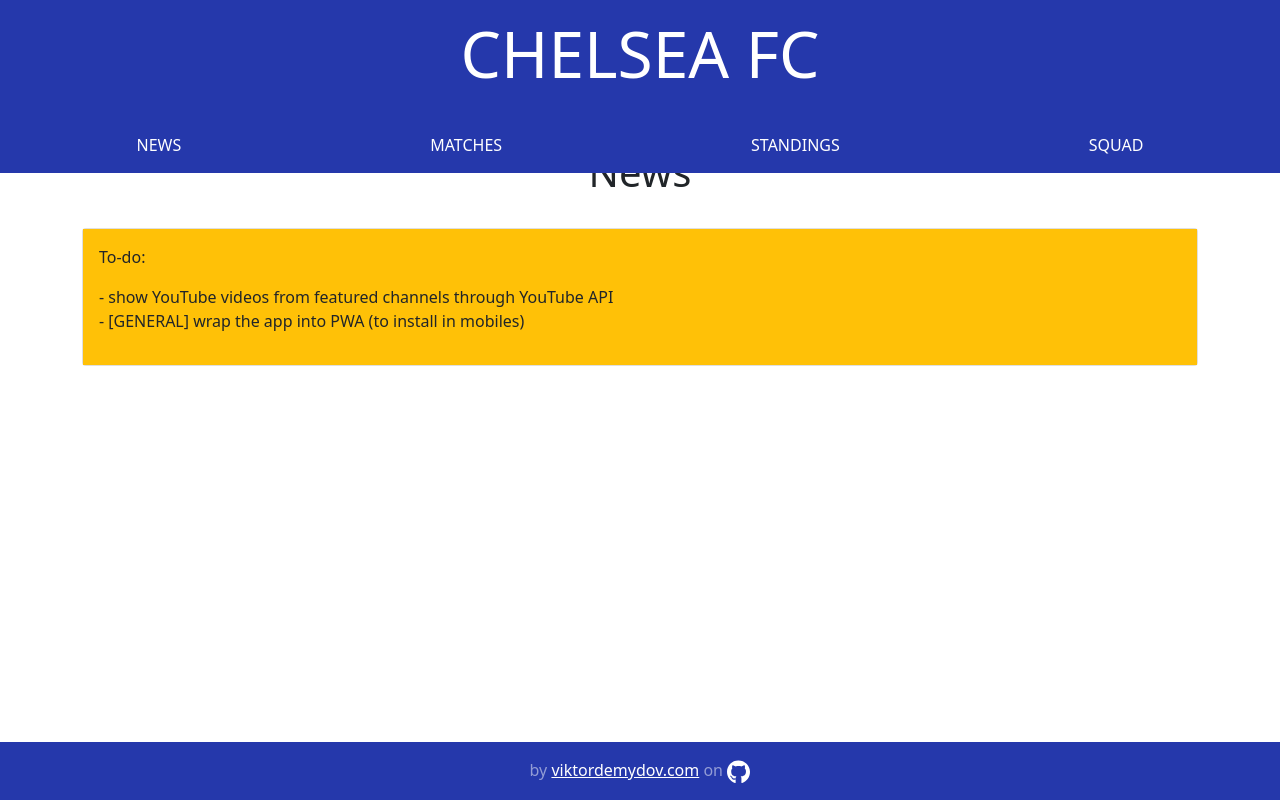
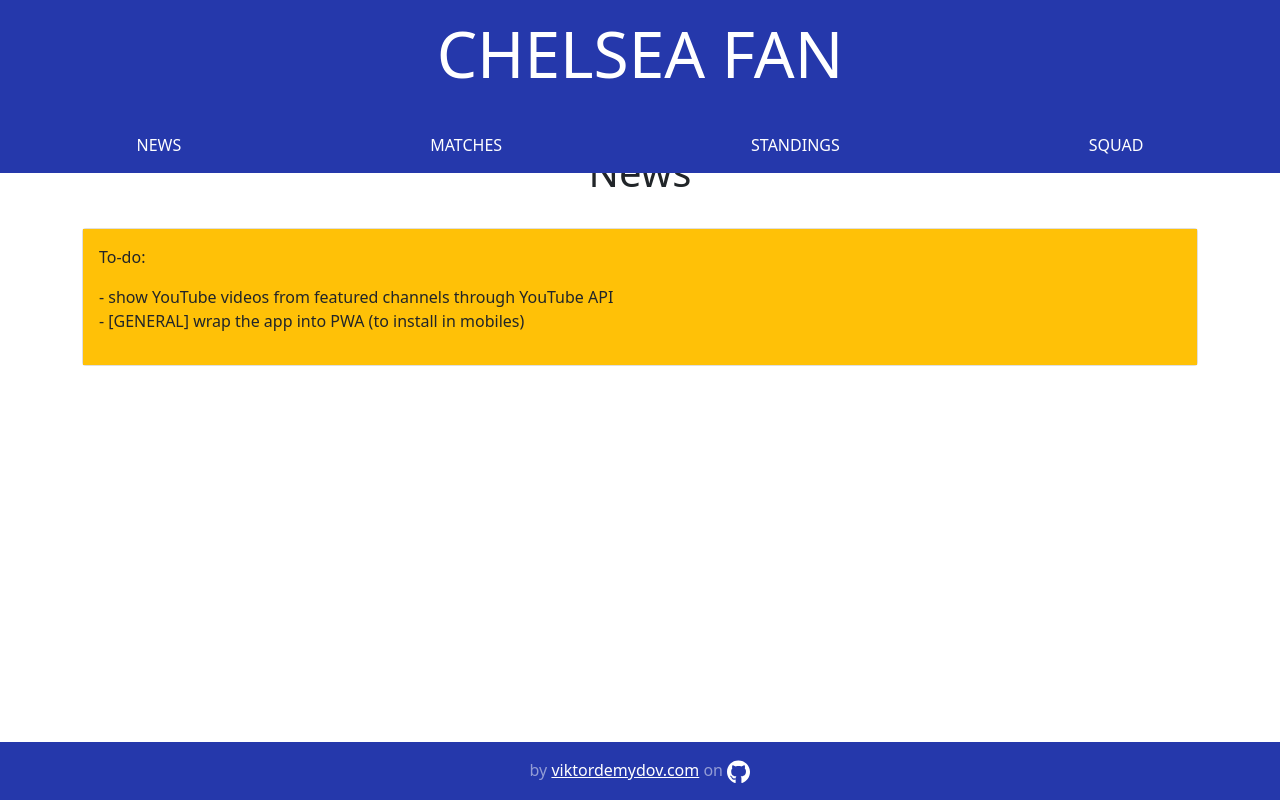
Before and after one commit to VicD129/chelsea-react-app, a React (Create React App) app: page / in a window 1280 px wide. Built offline with nearby package versions, Linux system fonts and the light colour scheme.

Commit message:
CHELSEA FAN title

```diff
--- a/public/index.html
+++ b/public/index.html
@@ -24,7 +24,7 @@
       work correctly both with client-side routing and a non-root public URL.
       Learn how to configure a non-root public URL by running `npm run build`.
     -->
-    <title>Chelsea React App</title>
+    <title>CHELSEA FAN</title>
   </head>
   <body>
     <noscript>You need to enable JavaScript to run this app.</noscript>
--- a/src/Components/Header.js
+++ b/src/Components/Header.js
@@ -5,7 +5,7 @@
   return (
     <React.Fragment>
       <header className="fixed-top bg-brand-color text-white text-center">
-        <h1 className="display-3 font-weight-bold py-3">CHELSEA FC</h1>
+        <h1 className="display-3 font-weight-bold py-3">CHELSEA FAN</h1>
         <nav className="navbar">
           <div className="container-fluid">
               <div className="collapsed navbar-collapse" id="navbarNav">
```
